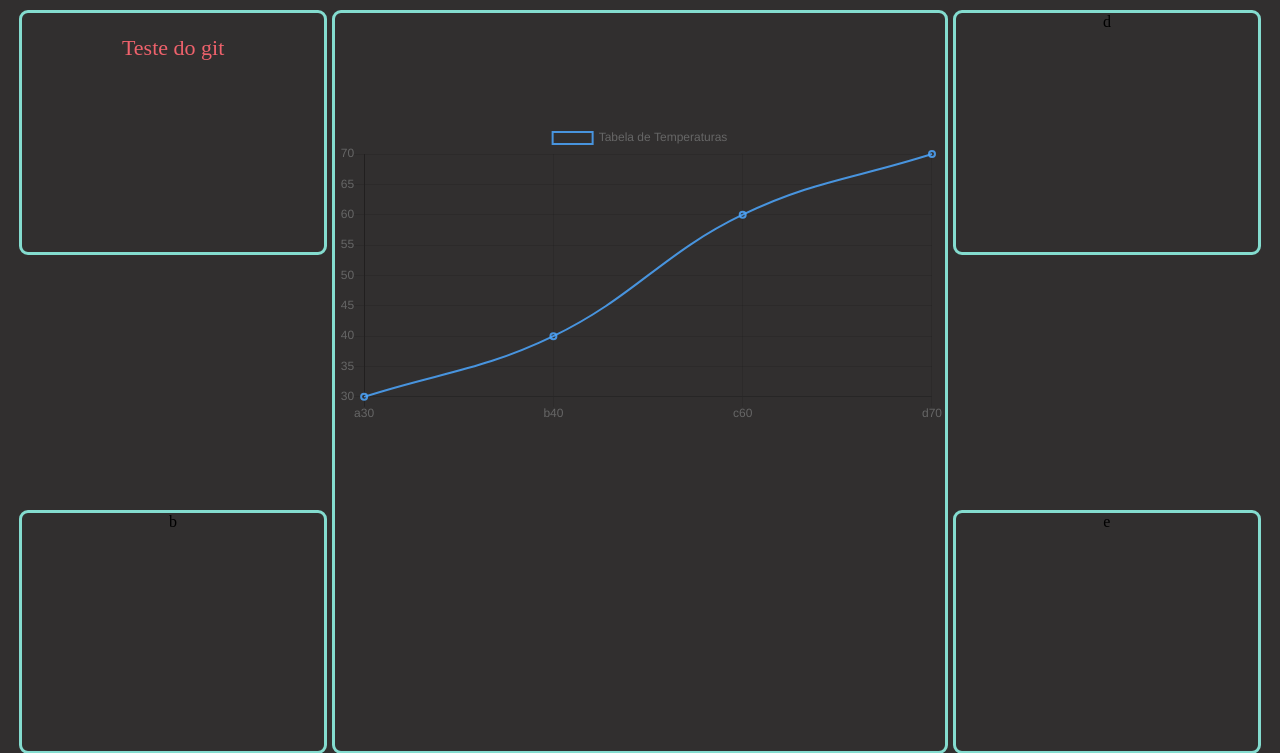
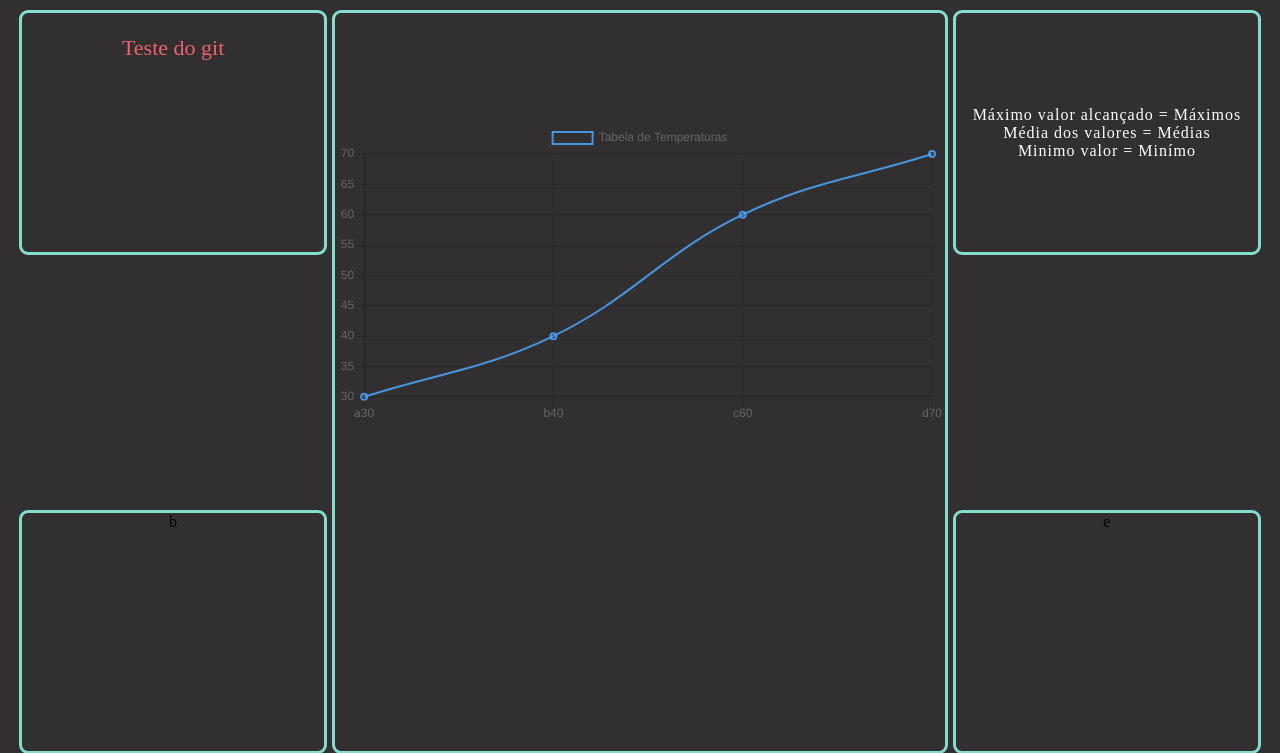
Before and after one commit to MarllonCampos/APS-5, a PHP site: page / in a window 1280 px wide. Shown: the top 753 px of the page. Run offline with PHP 8.4, Linux system fonts and the light colour scheme; some libraries are stand-ins or nearby versions.

Commit message:
Inserido um BI de analise de dados sendo Média, Minima e Maxima

```diff
--- a/css/secondpage.css
+++ b/css/secondpage.css
@@ -58,9 +58,8 @@ body{
     height: 93vh;
     margin:auto;
     display: grid;
-    grid-template-columns: 1fr  ;
-    grid-template-rows: 1fr;
-    text-align: center;
+
+
 }
 
 #upper-right{
--- a/css/style.css
+++ b/css/style.css
@@ -83,6 +83,12 @@ body{
 #upper-right{
     grid-column: 3/4;
     grid-row:1/2;
+    display: flex;
+    align-items: center;
+    justify-content: center;
+    text-justify: auto;
+    letter-spacing: 1px;
+    color:white;
 }
 
 #lower-right{
--- a/index.html
+++ b/index.html
@@ -46,7 +46,11 @@
                 </div>
             </div>
 
-            <div class='content' id='upper-right'>d</div>
+            <div class='content' id='upper-right'>
+                Máximo valor alcançado = Máximos <br>
+                Média dos valores = Médias <br>
+                Minimo valor = Minímo
+            </div>
 
             <div class='content' id='lower-right'>e</div>
         </div>
--- a/js/chart.js
+++ b/js/chart.js
@@ -43,10 +43,24 @@ var RefreshAutomatico = setInterval(function minhafuncao() {
            grafico.data.datasets[0].data.push(data.temperatura[i])
 
 
+
+           if(aux_data_hora[i] != grafico.data.labels[i]){
+                aux_data_hora.push(`${(data.data[i].substring(0,10).replace("-",String.fromCharCode(47))).replace("-",String.fromCharCode(47))} ${data.hora[i]}`)
+           }
+
+           if(aux_temp[i]!= grafico.data.datasets[0].data[i]){
+                aux_temp.push(grafico.data.datasets[0].data[i])
+           }
+
+
+
+        }
+
+
+
         }
         grafico.update()
-    }
-    aux_data_hora =[]
-    aux_temp = []
- }
-,2000)
+
+
+
+    }   ,2000)
--- a/js/index.js
+++ b/js/index.js
@@ -4,6 +4,38 @@ var lower_left = document.querySelector('.lower-left')
 var lower_right = document.querySelector('.lower-right')
 let center = document.querySelector(".center")
 var containerContent = document.querySelector(".container-content")
+var max = 0
+var media =0
+var min =0
+
+
+
+
+var updateMedia = setInterval(()=>{
+    var temperatura = window.aux_temp
+    max = temperatura[0]
+    min = temperatura[0]
+    for(let i = 0; i < temperatura.length; i++){
+        if(temperatura[i] > max){
+            max = temperatura [i]
+        }
+        if(temperatura[i] < min){
+            min = temperatura[i]
+        }
+        media = temperatura[i]
+    }
+    media = media/temperatura.length
+    upper_right.innerHTML = `Máximo valor alcançado: ${max.toFixed(2)}ppm <br> Média dos valores = ${media.toFixed(2)}ppm <br> Minimo valor = ${min.toFixed(2)}ppm`
+
+
+
+},2050)
+
+
+
+
+
+
 
 
 
```
